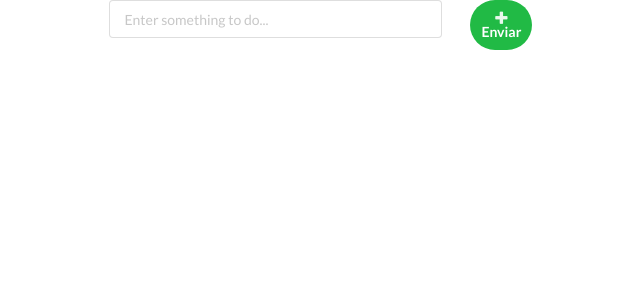
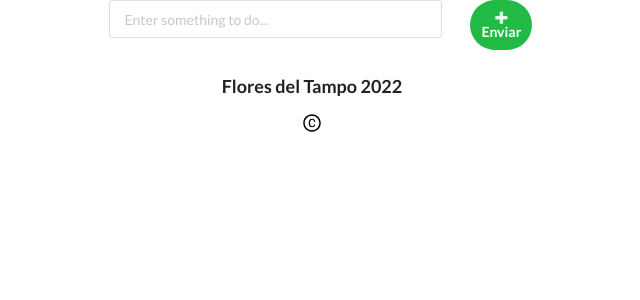
Before and after one commit to Miguel-Lopez-97/TodoListFloresDelTambo, a React (Create React App) app in the folder app/: page / in a window 1280 px wide. Shown: the top 300 px of the page, without its empty margins (328-968 px from the left). Built offline with nearby package versions, Linux system fonts and the light colour scheme.

Commit message:
Add footer

```diff
--- a/app/src/App.js
+++ b/app/src/App.js
@@ -1,4 +1,5 @@
 import React, { useState } from "react";
+import Footer from "./components/Footer";
 import Form from "./components/Form";
 import ListGroup from "./components/ListGroup";
 import Section from "./components/Section";
@@ -21,6 +22,7 @@ const App = () => {
         </div>
       )
       }
+      <Footer/>
 
   </div>;
 }
--- a/app/src/components/Footer.jsx
+++ b/app/src/components/Footer.jsx
@@ -0,0 +1,15 @@
+import Logo from '../assets/logos/corperation.svg'
+
+
+const Footer = () => {
+    return (
+        <>
+        <h3>Flores del Tampo 2022</h3>
+        <img  src={Logo} alt={'imgcorporation'}/>
+        </>
+    );
+}
+
+
+
+export default Footer;
```
